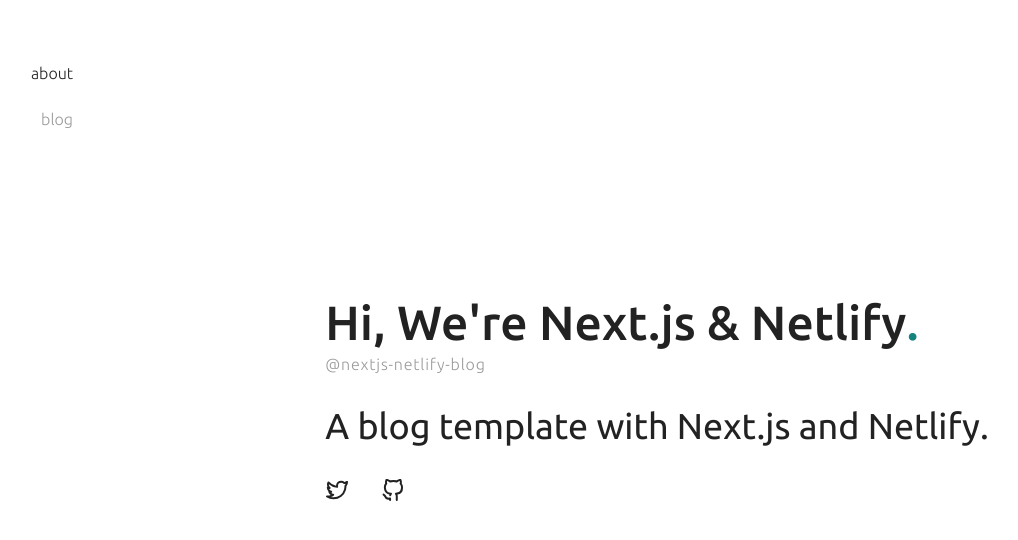
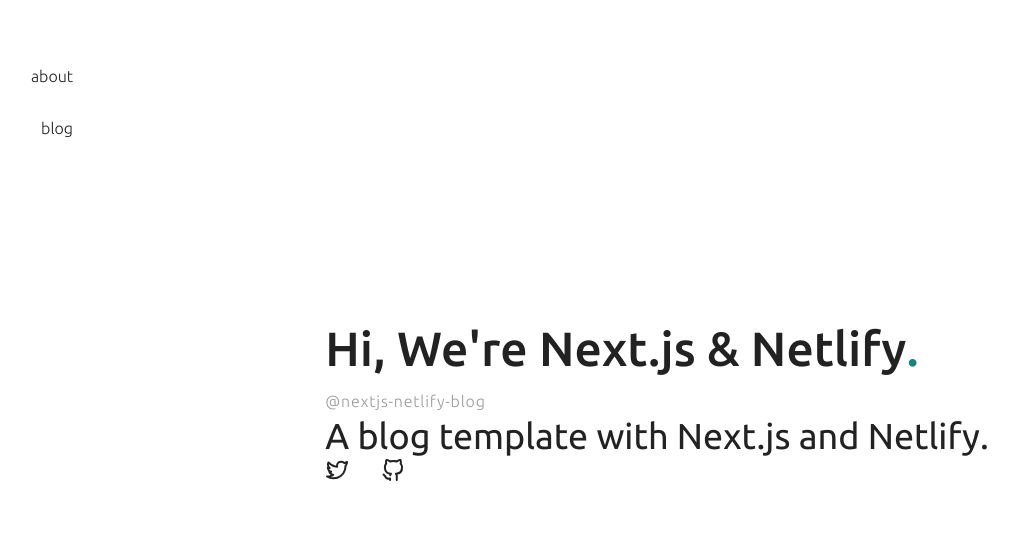
Before and after one commit to AOMuiz/salafiDev-blog, a Next.js app: page / in a window 1280 px wide. Shown: the top 540 px of the page, without its empty margins (39-1057 px from the left). Built offline with nearby package versions, Linux system fonts and the light colour scheme.

Commit message:
fix tailwind to locate src folder in tailwind config

```diff
--- a/public/admin/config.yml
+++ b/public/admin/config.yml
@@ -1,7 +1,7 @@
-local_backend: true
 backend:
   name: git-gateway
   branch: main
+local_backend: true
 media_folder: public/images
 public_folder: /images
 publish_mode: editorial_workflow
--- a/src/pages/_app.tsx
+++ b/src/pages/_app.tsx
@@ -3,6 +3,7 @@
 // NOTE: Do not move the styles dir to the src.
 // They are used by the Netlify CMS preview feature.
 import "../../public/styles/global.css";
+import "../styles/global.css";
 
 export default function App({ Component, pageProps }: AppProps) {
   return <Component {...pageProps} />;
--- a/tailwind.config.js
+++ b/tailwind.config.js
@@ -2,6 +2,7 @@
   content: [
     "./pages/**/*.{js,ts,jsx,tsx}",
     "./components/**/*.{js,ts,jsx,tsx}",
+    "./src/**/*.{js,jsx,ts,tsx}",
   ],
   theme: {
     extend: {},
```
